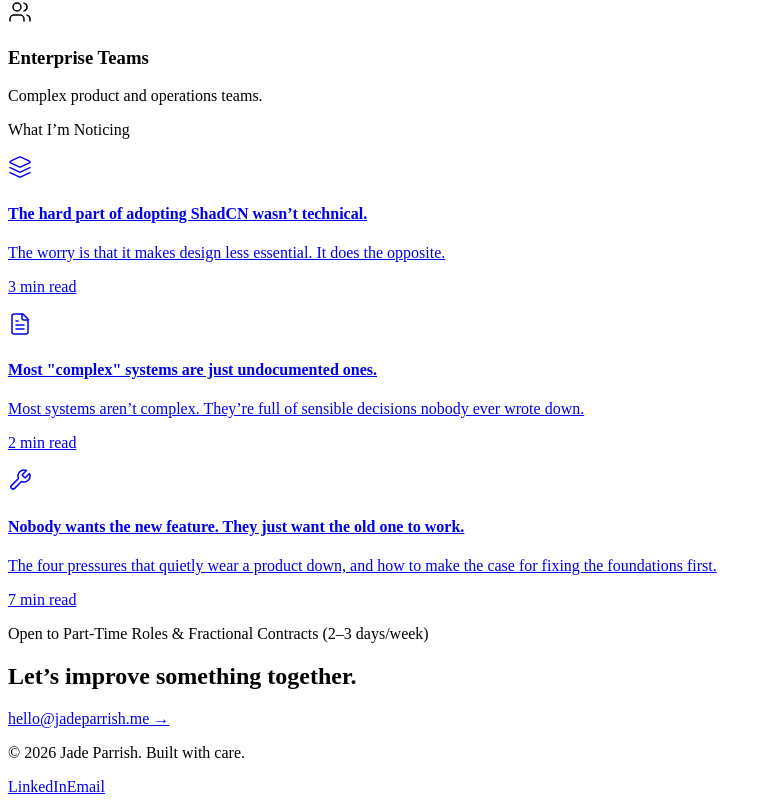
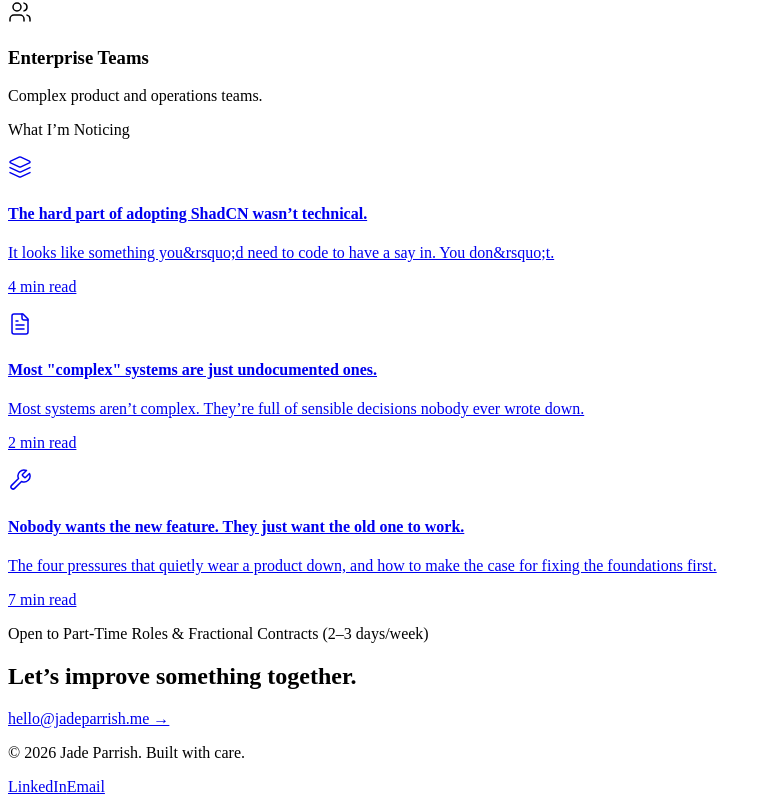
Before and after one commit to jadeparrish/portfolio, a Next.js app: page / in a window 1280 px wide. Shown: the part 4013-4817 px from the top of the page, without its empty margins (0-771 px from the left). Built offline with nearby package versions, Linux system fonts and the light colour scheme.

Commit message:
Update page.js

```diff
--- a/app/page.js
+++ b/app/page.js
@@ -40,8 +40,8 @@ const thoughts = [
   {
     icon: Layers,
     title: 'The hard part of adopting ShadCN wasn\u2019t technical.',
-    description: 'The worry is that it makes design less essential. It does the opposite.',
-    readTime: '3 min read',
+    description: 'It looks like something you&rsquo;d need to code to have a say in. You don&rsquo;t.',
+    readTime: '4 min read',
     href: '/thinking/shadcn',
   },
   {
```
